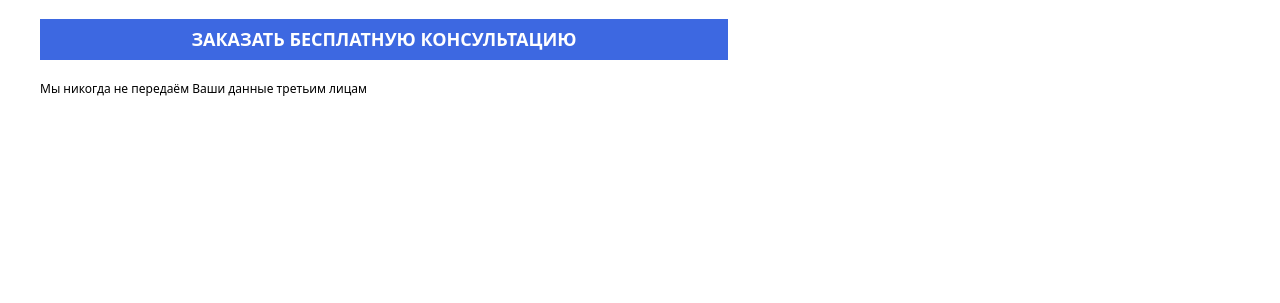
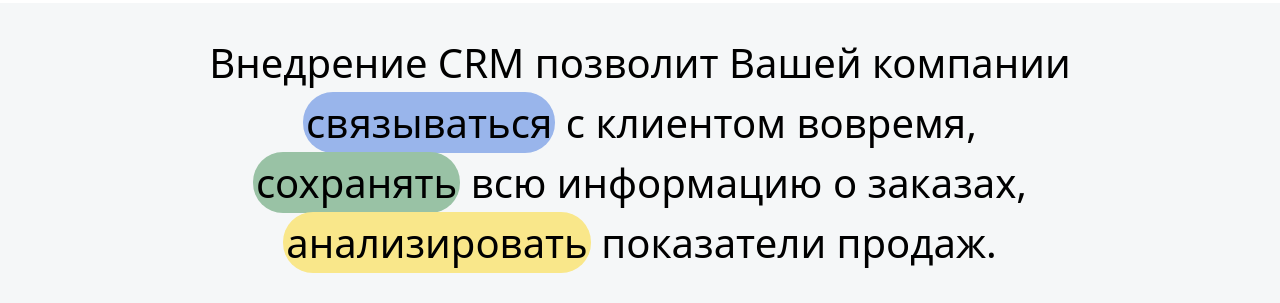
Before and after one commit to smuhriddin2006/Home_Project_3, a website: page src/index.html in a window 1280 px wide. Shown: the part 672-975 px from the top of the page. Before the commit the page ends 905 px from the top, so only its background shows below. Drawn offline with nearby package versions, Linux system fonts and the light colour scheme; files that its build step writes are made by us from their sources.

Commit message:
first section is sucssesfully finished

```diff
--- a/src/index.html
+++ b/src/index.html
@@ -18,7 +18,7 @@
         </aside>
         <img class="xl:hidden" src="/src/Chevron.png" alt="">
     </nav>
-    <section class="max-w-[1200px] m-auto h-[770px] flex flex-col mt-[50px]  justify-start xl:items-center xl:flex-row xl:gap-[100px]  ">
+    <section class="max-w-[1200px] m-auto flex flex-col mt-[50px]  justify-start xl:items-center xl:flex-row xl:gap-[100px]  ">
         <aside class="flex flex-col gap-[20px] items-center xl:items-start">
             <h2 class="font-[900] text-[56px] text-[#000000]">Поможем
 <br>навести порядок
@@ -35,5 +35,36 @@
         <img class="hidden xl:block" src="/src/image 15.png" alt="">
     </section>
    </header>
+   <main class="max-w-[1600px] m-auto">
+    <section class="max-w-[1600px] m-auto ">
+        <article class="bg-[#F5F7F8] max-w-[1600px] m-auto  flex items-center justify-center">
+            <div class="flex justify-center items-center p-[30px]">
+                <p class="text-center font-[400] text-[40px] text-[#000000] ">Внедрение CRM позволит Вашей компании  <br><span class="bg-[#99B5EB] rounded-[30px] p-[3px]">связываться</span>   с клиентом вовремя,
+<br> <span class="bg-[#99C2A5] rounded-[30px] p-[3px]">сохранять</span>  всю информацию о заказах,    <br><span class="bg-[#F9E78A] rounded-[30px] p-[3px]">анализировать</span>  показатели продаж.</p>
+            </div>
+            </article>
+    </section>
+    <!-- <section class="max-w-[1600px] m-auto  bg-[#99B5EB]">
+        <article class="max-w-[1200px] m-auto flex flex-col justify-center items-center gap-[20px]">
+            <h2 class="text-[48px] text-[#000000] font-[900] text-center">Объединение всех каналов <br>связи в одной системе</h2>
+            <p class="text-[30px] text-[#000000] font-[400] text-center">Подключите мессенджеры, соцсети, Авито, сайты, чаты, и общайтесь с клиентами в режиме одного окна.</p>
+            <img src="/src/CRM+sources.png" alt="">
+        </article>
+    </section>
+    <section class="max-w-[1600px] m-auto  bg-[#99C2A5]">
+        <article class="max-w-[1200px] m-auto flex flex-col justify-center items-center gap-[20px]">
+            <h2 class="text-[48px] text-[#000000] font-[900] text-center">Сотрудник уходит,<br>данные остаются</h2>
+            <p class="text-[30px] text-[#000000] font-[400] text-center">Вся информация о клиенте и его заказах сохраняется в CRM</p>
+            <img src="/src/Image.png" alt="">
+        </article>
+    </section>
+    <section class="max-w-[1600px] m-auto p-[20px] bg-[#F9E78A]">
+        <article class="max-w-[1200px] m-auto flex flex-col justify-center items-center gap-[20px]">
+            <h2 class="text-[48px] text-[#000000] font-[900] text-center">Принимайте решения на основе данных</h2>
+            <p class="text-[30px] text-[#000000] font-[400] text-center">Отчёты по продажам, по менеджерам, по клиентам.</p>
+            <img src="/src/Image2.png" alt="">
+        </article>
+    </section>   -->
+   </main>
 </body>
 </html>
```
Also changed, not shown: src/CRM+sources.png (added), src/Image.png (added), src/Image2.png (added).
